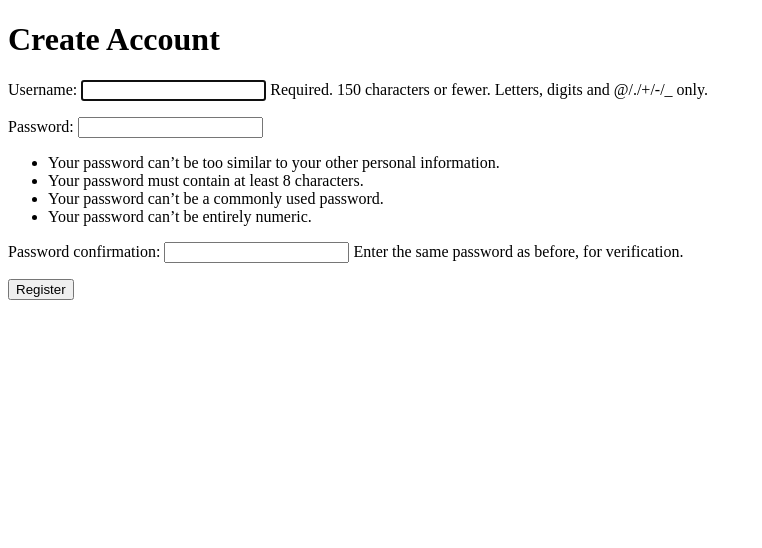
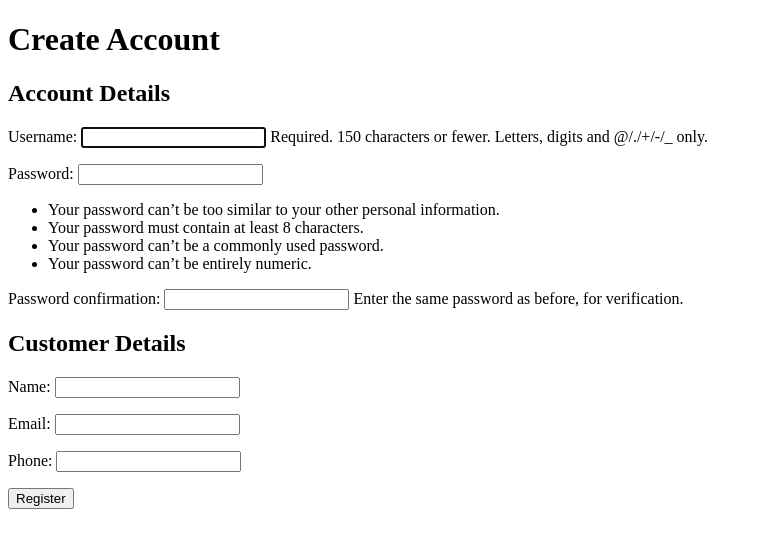
Before and after one commit to kc-011/python-programming, a Django app: page /register/ in a window 1280 px wide. Shown: the top 548 px of the page, without its empty margins (0-762 px from the left). Run offline with Django 5.2, Linux system fonts and the light colour scheme.

Commit message:
learnt how to connect 2 models (one to one relation) - created customer profile for user

```diff
--- a/Django-practice/store/admin.py
+++ b/Django-practice/store/admin.py
@@ -1,6 +1,7 @@
 from django.contrib import admin
-from .models import Product, Contact
+from .models import Product, Contact, Customer
 
 # Register your models here.
 admin.site.register(Product)
 admin.site.register(Contact)
+admin.site.register(Customer)
--- a/Django-practice/store/forms.py
+++ b/Django-practice/store/forms.py
@@ -1,5 +1,5 @@
 from django import forms
-from .models import Contact
+from .models import Contact, Customer
 from django.contrib.auth.forms import UserCreationForm
 from django.contrib.auth.models import User
 
@@ -12,3 +12,8 @@ class RegisterForm(UserCreationForm):
     class Meta:
         model = User
         fields = ['username', 'password1', 'password2']
+
+class CustomerForm(forms.ModelForm):
+    class Meta:
+        model = Customer
+        fields = ['name', 'email', 'phone']
--- a/Django-practice/store/models.py
+++ b/Django-practice/store/models.py
@@ -1,4 +1,5 @@
 from django.db import models
+from django.contrib.auth.models import User
 
 # Create your models here.
 class Product(models.Model):
@@ -9,3 +10,9 @@ class Product(models.Model):
 class Contact(models.Model):
     name = models.CharField(max_length=100)
     email = models.EmailField()
+
+class Customer(models.Model):
+    user = models.OneToOneField(User, on_delete=models.CASCADE)
+    name = models.CharField(max_length=200)
+    email = models.EmailField()
+    phone = models.CharField(max_length=200)
--- a/Django-practice/store/templates/register.html
+++ b/Django-practice/store/templates/register.html
@@ -8,15 +8,21 @@
 
     <h1>Create Account</h1>
 
-    <form method="POST">
+<form method="POST">
 
-        {% csrf_token %}
+    {% csrf_token %}
 
-        {{ form.as_p }}
+    <h2>Account Details</h2>
 
-        <button type="submit">Register</button>
+    {{ user_form.as_p }}
 
-    </form>
+    <h2>Customer Details</h2>
+
+    {{ customer_form.as_p }}
+
+    <button type="submit">Register</button>
+
+</form>
 
 </body>
 </html>
--- a/Django-practice/store/views.py
+++ b/Django-practice/store/views.py
@@ -1,6 +1,6 @@
 from django.shortcuts import HttpResponse, render, redirect
 from .models import Product
-from .forms import ContactForm, RegisterForm
+from .forms import ContactForm, RegisterForm, CustomerForm
 from django.contrib.auth import login
 
 def home(request):
@@ -32,14 +32,24 @@ def contact(request):
 
 def register(request):
     if request.method == 'POST':
-        form = RegisterForm(request.POST)
+        user_form = RegisterForm(request.POST)
+        customer_form = CustomerForm(request.POST)
 
-        if form.is_valid():
-            user = form.save()
+
+        if user_form.is_valid() and customer_form.is_valid():
+            user = user_form.save()
+            customer = customer_form.save(commit=False)
+            customer.user = user
+            customer.save()
             login(request, user)
             return redirect('home')
 
     else:
-        form = RegisterForm()
+        user_form = RegisterForm()
+        customer_form = CustomerForm()
 
-    return render(request, 'register.html', {'form':form})
+    context = {
+        'user_form': user_form,
+        'customer_form':customer_form
+    }
+    return render(request, 'register.html', context)
```
Also changed, not shown: Django-practice/db.sqlite3, Django-practice/store/migrations/0003_customer.py (added).
